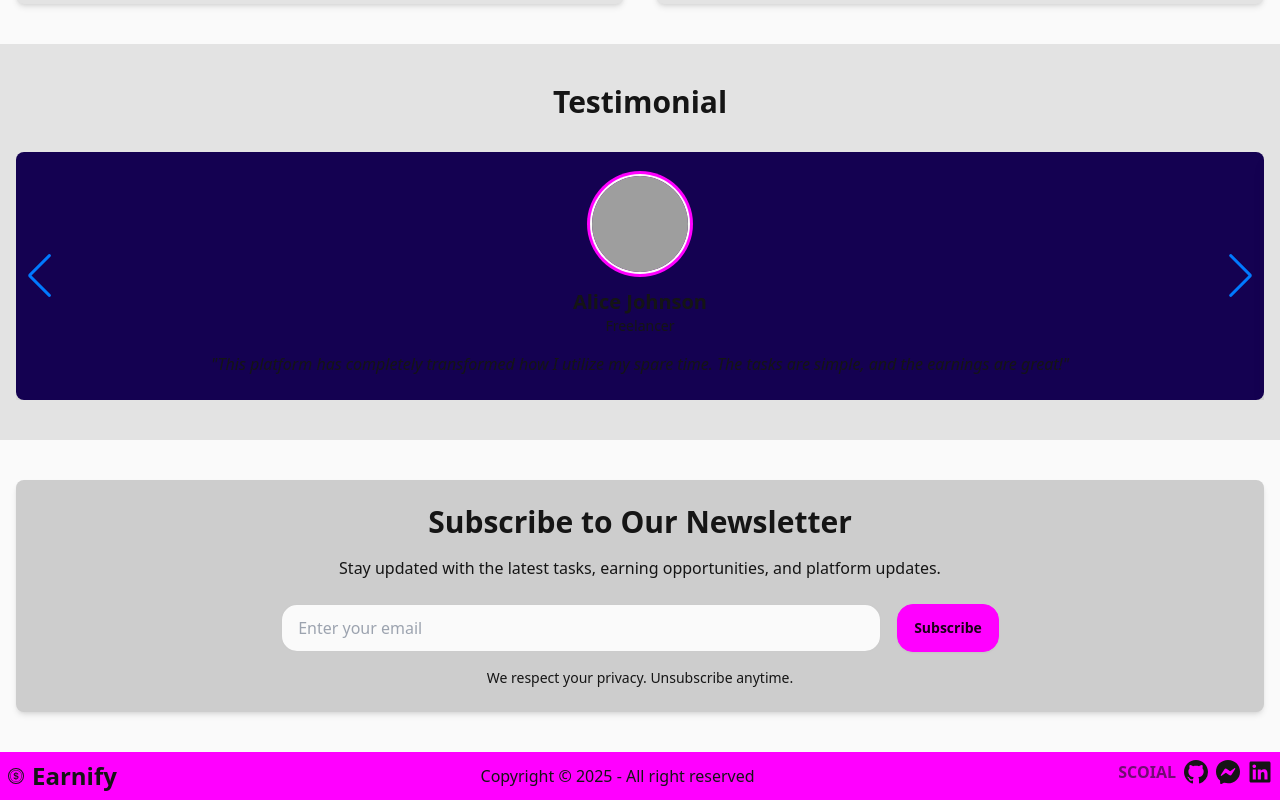
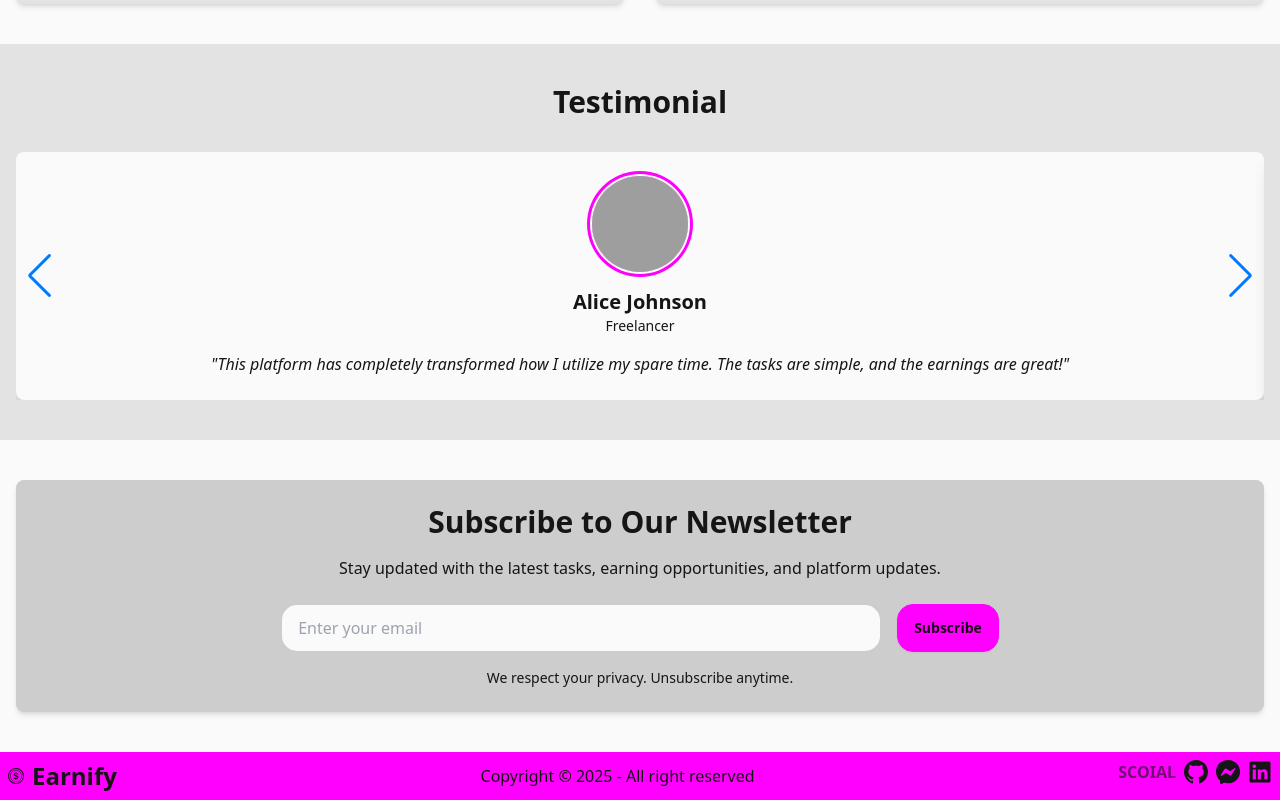
Before and after one commit to adnansyed101/earnify-client, a React (Vite) app: page / in a window 1280 px wide. Shown: the part 2400-3200 px from the top of the page. Built offline with nearby package versions, Linux system fonts and the light colour scheme; no server answers; grey boxes are pictures that could not be loaded.

Commit message:
Fix testimonial bg color

```diff
--- a/src/components/Home/TestimonialSection.jsx
+++ b/src/components/Home/TestimonialSection.jsx
@@ -46,7 +46,7 @@ const TestimonialSection = () => {
         >
           {testimonials.map((testimonial) => (
             <SwiperSlide key={testimonial.id}>
-              <div className="card bg-neutral shadow-lg p-6 rounded-lg text-center">
+              <div className="card bg-base-100 shadow-lg p-6 rounded-lg text-center">
                 <div className="avatar">
                   <div className="w-24 h-24 rounded-full mx-auto ring ring-primary ring-offset-base-100 ring-offset-2">
                     <img src={testimonial.image} alt={testimonial.name} />
```
